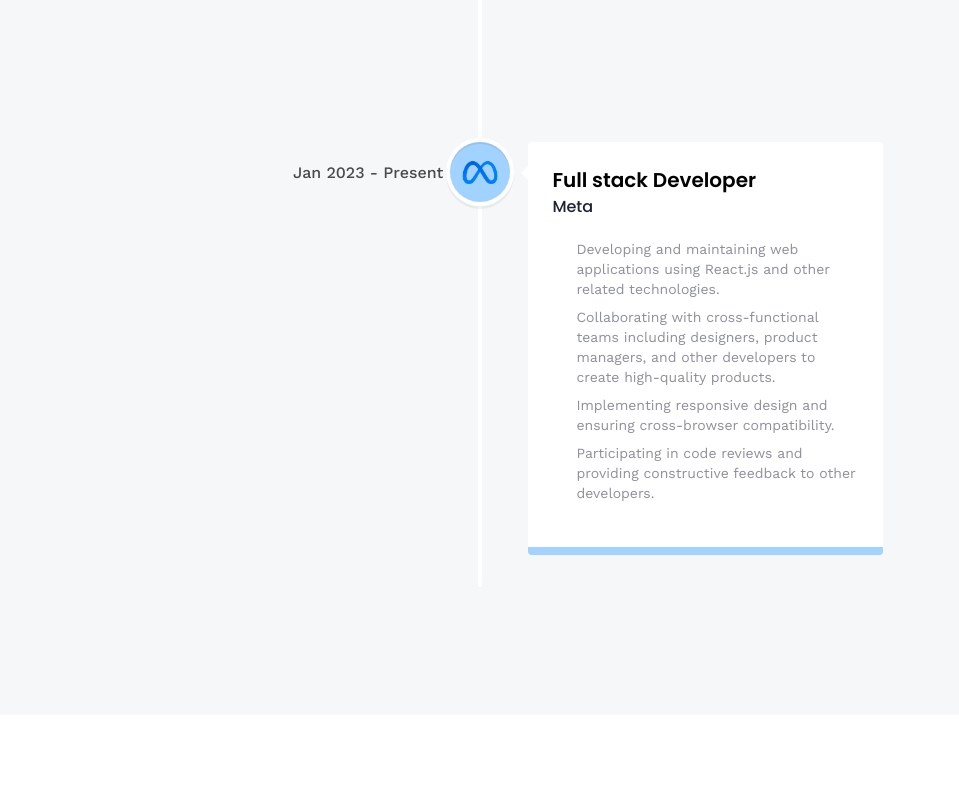
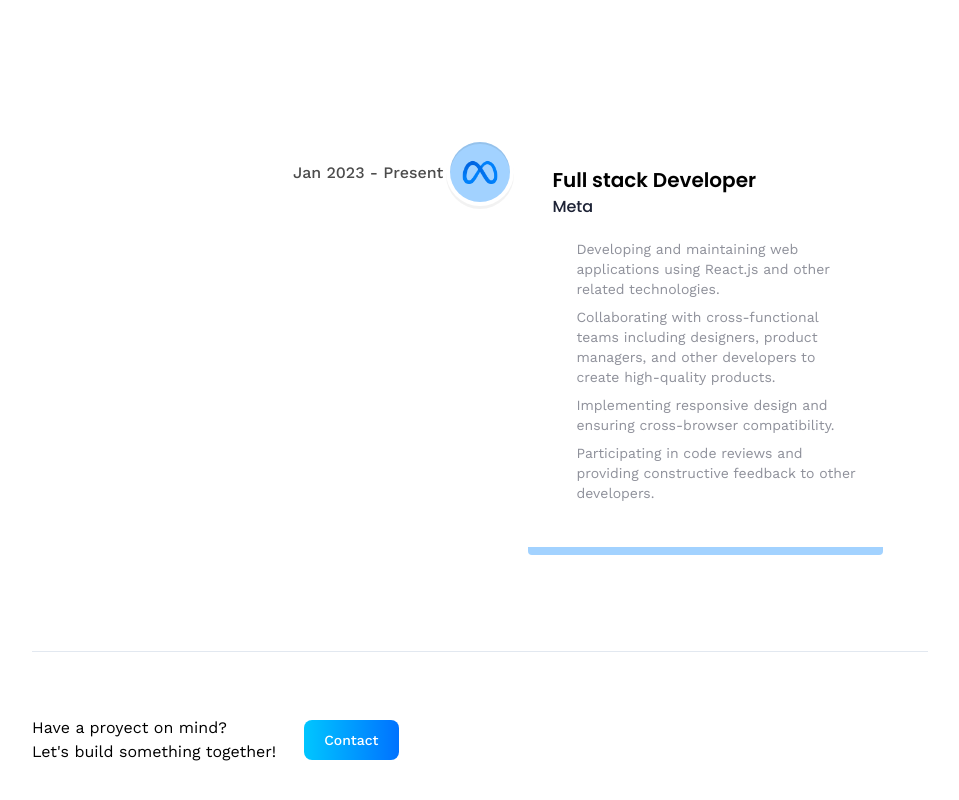
Before and after one commit to antcodernez/personal-portofolio, a React (Vite) app: page /about in a window 1280 px wide. Shown: the part 2163-2963 px from the top of the page, without its empty margins (160-1119 px from the left). Before the commit the page ends 2878 px from the top, so only its background shows below. Built offline with nearby package versions, Linux system fonts and the light colour scheme.

Commit message:
finished the page about with the component

```diff
--- a/src/App.jsx
+++ b/src/App.jsx
@@ -4,7 +4,7 @@
 import { About, Home, Proyects, Blog , NotFound, Contact} from "./pages"
 const App = () => {
   return (
-    <main className="bg-slate-300/20">
+    <main className="bg-slate-300/20 h-[100vh]">
       <Router>
         <Navbar />
         <Routes>
--- /dev/null
+++ b/src/components/CTA.jsx
@@ -0,0 +1,17 @@
+import React from 'react'
+import { Link } from 'react-router-dom'
+
+const CTA = () => {
+  return (
+    <section className='cta'>
+        <p>Have a proyect on mind? <br className="sm:block hidden"/>
+        Let's build something together!
+        </p>
+        <Link to="/contact" className="btn">
+            Contact
+        </Link>
+    </section>
+  )
+}
+
+export { CTA }
--- a/src/pages/About.jsx
+++ b/src/pages/About.jsx
@@ -3,6 +3,7 @@
 import 'react-vertical-timeline-component/style.min.css';
 
 import { skills, experiences } from '../constans';
+import { CTA } from '../components/CTA';
 
 const About = () => {
   return (
@@ -89,6 +90,9 @@
             </VerticalTimeline>
           </div>
       </div>
+
+      <hr className="border-slate-200"/>
+      <CTA />
     </section>
   )
 }
```
